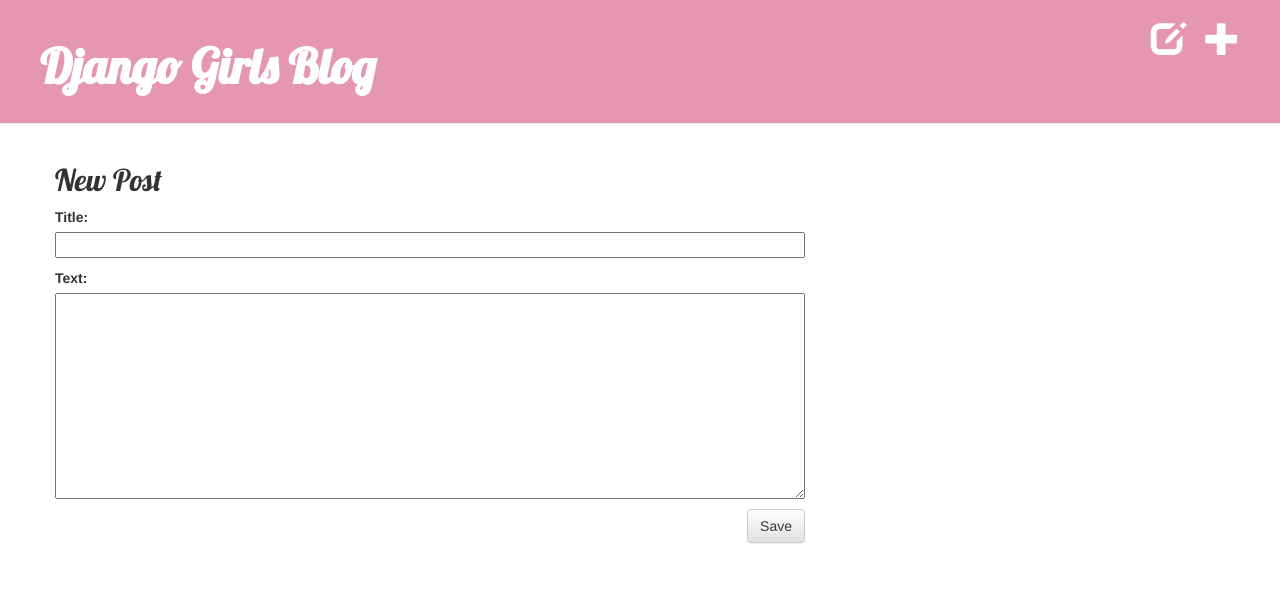
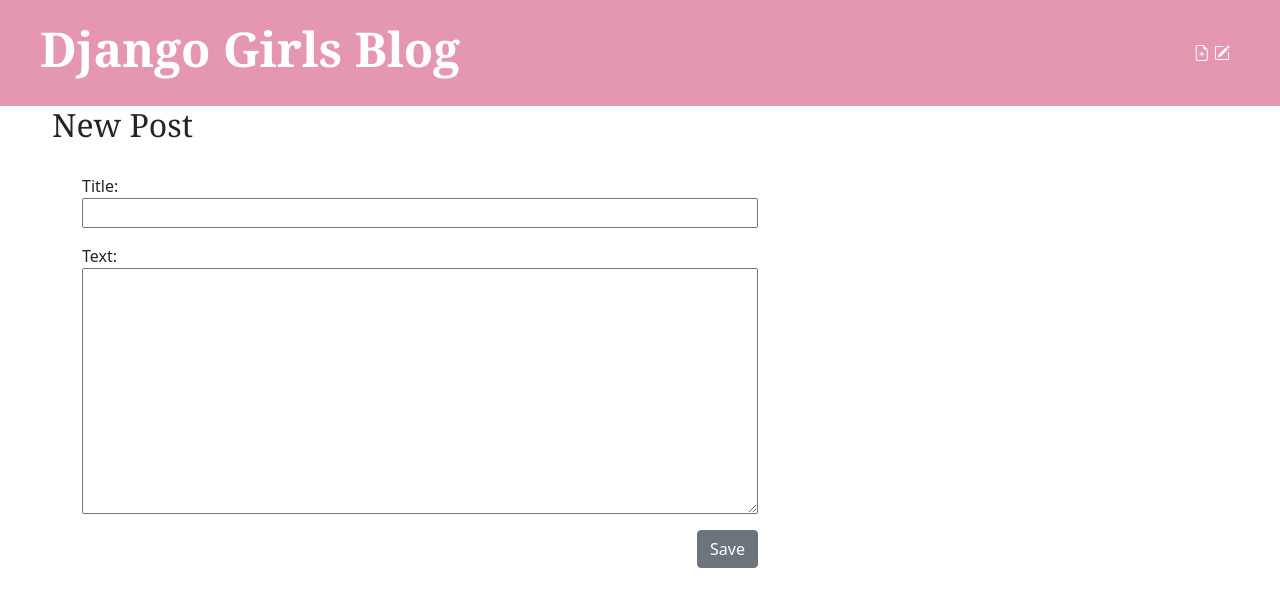
Before and after one commit to RilaKorila/my-first-blog, a Django app: page /post/new/ in a window 1280 px wide. Shown: the top 607 px of the page. Run offline with Django 3.2, Linux system fonts and the light colour scheme; the visitor is signed in with stand-in values (Sample User, id 1); some libraries are stand-ins or nearby versions.

Commit message:
bootstrap 3->5

```diff
--- a/blog/static/css/blog.css
+++ b/blog/static/css/blog.css
@@ -1,28 +1,14 @@
-/* body{
-    padding: 20px;
-}
-
-p{
-    color: #666;
-    padding-left: 30px;
-}
-
-h1{
-    padding-bottom: 16px;
-    border-bottom: #333 solid 1px;
-    color: #4c6cb3;
-}
-
-h2{
-    margin-top: 40px;
-} */
-
 .page-header {
+    display: flex;
+    align-items: center;
     background-color:#e597b2;
     margin-top: 0;
     padding: 20px 20px 20px 40px;
 }
 
+h1, h2, h3, h4 {
+    font-family: "Playfair Display", Georgia, "Times New Roman", serif;
+}
 
 .page-header a{
     font-weight: bold;
@@ -39,9 +25,6 @@
     margin-left: 40px;
 }
 
-h1, h2, h3, h4 {
-    font-family: 'Lobster', cursive;
-}
 
 .date {
     color: #828282;
@@ -55,18 +38,33 @@
     width: 100%;
 }
 
-.top-menu, .top-menu:hover, .top-menu:visited {
+.top-menu{
+    margin-left: auto;
+    margin-right: 30px;
+}
+
+.top-menu:hover, .top-menu:visited {
     color: #ffffff;
     float: right;
     font-size: 26pt;
-    margin-right: 20px;
+    border-top: 10px;
+    margin-right: 30px;
 }
 
 .post {
-    margin-bottom: 70px;
+    margin: 50px 20px;
     /* border-bottom: 1px solid #333; */
+}
+
+.post p{
+    border-left: 20px;
 }
 
 .post h2 a, .post h2 a:visited {
     color: #000000;
 }
+
+
+.post-form{
+    margin: 30px;
+}
--- a/blog/templates/blog/base.html
+++ b/blog/templates/blog/base.html
@@ -2,19 +2,21 @@
 <html>
     <head>
         <title>Django Girls blog</title>
-        <link rel="stylesheet" href="//maxcdn.bootstrapcdn.com/bootstrap/3.2.0/css/bootstrap.min.css">
-        <link rel="stylesheet" href="//maxcdn.bootstrapcdn.com/bootstrap/3.2.0/css/bootstrap-theme.min.css">
-        <link href='//fonts.googleapis.com/css?family=Lobster&subset=latin,latin-ext' rel='stylesheet' type='text/css'>
+        <link href="https://cdn.jsdelivr.net/npm/bootstrap@5.1.3/dist/css/bootstrap.min.css" rel="stylesheet" integrity="sha384-1BmE4kWBq78iYhFldvKuhfTAU6auU8tT94WrHftjDbrCEXSU1oBoqyl2QvZ6jIW3" crossorigin="anonymous">
+        <link rel="stylesheet" href="https://cdn.jsdelivr.net/npm/bootstrap-icons@1.8.1/font/bootstrap-icons.css">
         <link rel="stylesheet" href="{% static 'css/blog.css' %}">
+        <script src="https://cdn.jsdelivr.net/npm/bootstrap@5.1.3/dist/js/bootstrap.bundle.min.js" integrity="sha384-ka7Sk0Gln4gmtz2MlQnikT1wXgYsOg+OMhuP+IlRH9sENBO0LRn5q+8nbTov4+1p" crossorigin="anonymous"></script>
     </head>
     <body>
         <div>
             <div class="page-header">
+                <h1><a href="/">Django Girls Blog</a></h1>
                 {% if user.is_authenticated %}
-                    <a href="{% url 'post_new' %}" class="top-menu"><span class="glyphicon glyphicon-plus"></span></a>
-                    <a href="{% url 'draft_list' %}" class="top-menu"><span class="glyphicon glyphicon-edit"></span></a>
+                <div class="top-menu">
+                    <a href="{% url 'post_new' %}"><i class="bi bi-file-earmark-plus"></i></a>
+                    <a href="{% url 'draft_list' %}"><i class="bi bi-pencil-square"></i></a>
+                </div>
                 {% endif %}
-                <h1><a href="/">Django Girls Blog</a></h1>
             </div>
 
             <div class="content container">
--- a/blog/templates/blog/post_detail.html
+++ b/blog/templates/blog/post_detail.html
@@ -7,14 +7,14 @@
                 {{ post.published_date }}
             </div>
         {% else %}
-            <a class="btn btn-default" href="{% url 'post_publish' pk=post.pk %}">Publish</a>
+            <a class="btn btn-secondary" href="{% url 'post_publish' pk=post.pk %}" role="button">Publish</a>
         {% endif %}
         <h2>{{ post.title }}</h2>
         <p>{{ post.text|linebreaksbr }}</p>
     </div>
 
     {% if user.is_authenticated %}
-        <a class="btn btn-default" href="{% url 'post_edit' pk=post.pk %}"><span class="glyphicon glyphicon-pencil"></span></a>
-        <a class="btn btn-default" href="{% url 'post_remove' pk=post.pk %}"><span class="glyphicon glyphicon-remove"></span></a>
+        <a class="btn btn-secondary" href="{% url 'post_edit' pk=post.pk %}" role="button"><i class="bi bi-pencil"></i></a>
+        <a class="btn btn-danger" href="{% url 'post_remove' pk=post.pk %}" role="button"><i class="bi bi-trash3"></i></a>
     {% endif %}
 {% endblock %}
--- a/blog/templates/blog/post_edit.html
+++ b/blog/templates/blog/post_edit.html
@@ -5,6 +5,6 @@
 
     <form method="POST" class="post-form">{% csrf_token %}
         {{ form.as_p }}
-        <button type="submit" class="save btn btn-default">Publish</button>
+        <button type="submit" class="save btn btn-secondary" role="button">Publish</button>
     </form>
 {% endblock %}
--- a/blog/templates/blog/post_new.html
+++ b/blog/templates/blog/post_new.html
@@ -5,7 +5,7 @@
 
     <form method="POST" class="post-form">{% csrf_token %}
         {{ form.as_p }}
-        <!-- <button type="submit" class="save btn btn-default">Post</button> -->
-        <button type="submit" class="save btn btn-default">Save</button>
+        <!-- <button type="submit" class="save btn btn-secondary" role="button">Post</button> -->
+        <button type="submit" class="save btn btn-secondary" role="button">Save</button>
     </form>
 {% endblock %}
```
Also changed, not shown: blog/templates/blog/delete_modal.html (added, +18 -0 lines).
